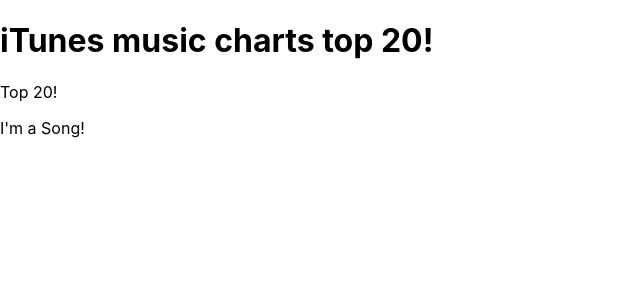
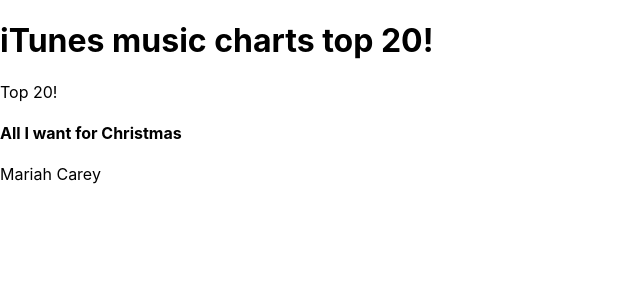
Before and after one commit to RichardsonMark/music-charts-homework, a React (Create React App) app: page / in a window 1280 px wide. Shown: the top 300 px of the page, without its empty margins (0-640 px from the left). Built offline with nearby package versions, Linux system fonts and the light colour scheme.

Commit message:
Hard coded Song and Artist as props to check renders ok

```diff
--- a/src/components/Chart.js
+++ b/src/components/Chart.js
@@ -6,7 +6,7 @@
   return (
     <>
     <p>Top 20!</p>
-    <Song />
+    <Song artist = "Mariah Carey">All I want for Christmas</Song>
     </>
   )
 
--- a/src/components/Song.js
+++ b/src/components/Song.js
@@ -1,9 +1,12 @@
 
 
-const Song = () => {
+const Song = ({artist, children}) => {
 
     return (
-      <p>I'm a Song!</p>
+        <>
+        <h4>{children}</h4>
+        <p>{artist}</p>
+        </>
     )
 
   }
```
Also changed, not shown: 1 other file (tests, documents, lock files or other folders).
